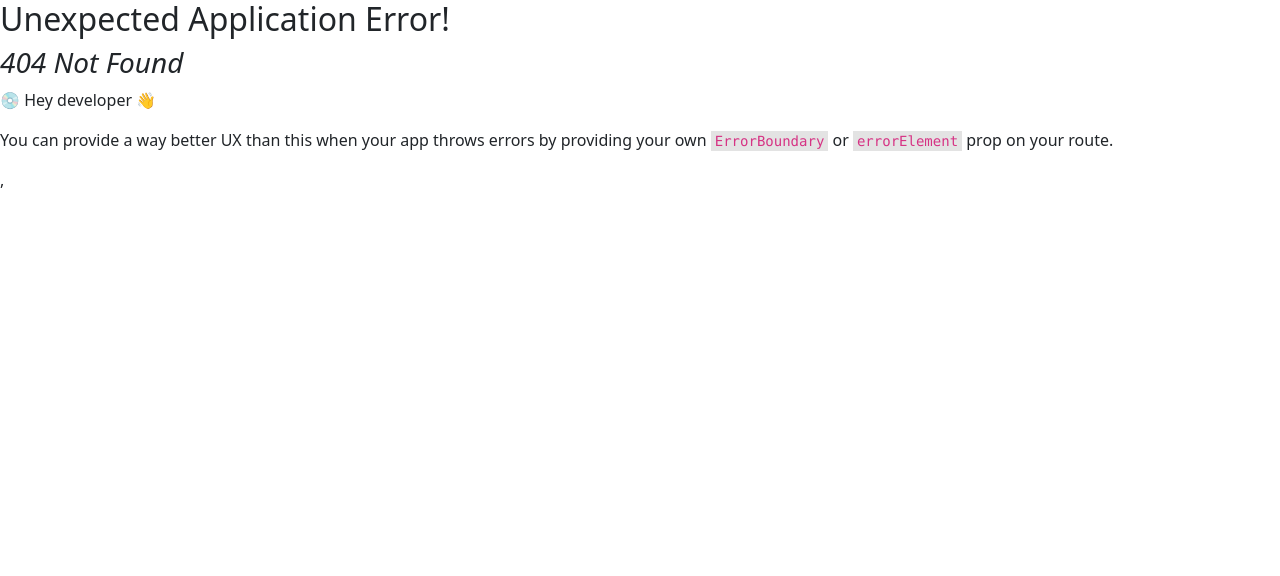
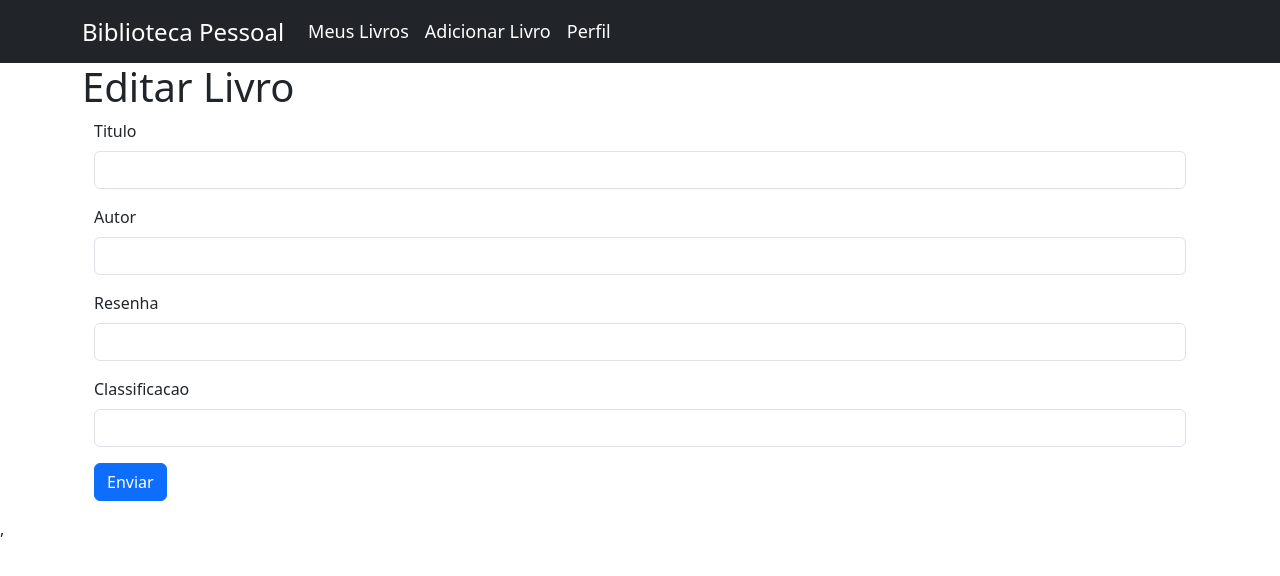
Before and after one commit to luanaFOliveira/bibliotecaPessoal, a React (Create React App) app: page /editBook/1 in a window 1280 px wide. Before the commit this address had no page. Shown: the top 576 px of the page. Built offline with nearby package versions, Linux system fonts and the light colour scheme; no server answers.

Commit message:
edit and delete methods

```diff
--- a/src/AddBook.js
+++ b/src/AddBook.js
@@ -1,21 +1,22 @@
-import React,{useState,useEffect} from 'react';
-import ReactDOM from 'react-dom';
+import React,{useState} from 'react';
 import 'bootstrap/dist/css/bootstrap.min.css';
-import { Button, Container, Form, FormGroup, Input, Label } from 'reactstrap';
+import { Container} from 'reactstrap';
 import NavBar from './Components/NavBar';
-//import BookForm from './Components/BookForm';
+import BookForm from './Components/BookForm';
+import { useNavigate } from 'react-router-dom';
 
 
 function AddBook(){
+
     const initialFormState = {
         titulo: '',
         autor: '',
         resenha: '',
-        classificacao: '',
-        imagem: ''
+        classificacao: ''
     };
 
     const [livro, setLivro] = useState(initialFormState);
+    const navigate = useNavigate();
 
     const handleChange = (event) => {
         const { name, value } = event.target
@@ -26,67 +27,27 @@ function AddBook(){
         event.preventDefault();
 
         await fetch(`http://localhost:8000/api/livros`, {
-          method:'POST',
-          headers: {
+        method:'POST',
+        headers: {
             'Accept': 'application/json',
             'Content-Type': 'application/json'
-          },
-          body: JSON.stringify(livro)
+        },
+        body: JSON.stringify(livro)
         });
         setLivro(initialFormState);
+        navigate('/');
+
     }
 
     return(<div>
         <NavBar />
         <Container>
-        <h1>Novo Livro</h1>
-            <Form onSubmit={handleSubmit}>
-                <FormGroup>
-                    <Label for="titulo">Titulo</Label>
-                    <Input type="text" name="titulo" id="titulo" onChange={handleChange}/>
-                </FormGroup>
-                <FormGroup>
-                    <Label for="autor">Autor</Label>
-                    <Input type="text" name="autor" id="autor" onChange={handleChange}/>
-                </FormGroup>
-                <FormGroup>
-                    <Label for="resenha">Resenha</Label>
-                    <Input type="text" name="resenha" id="resenha" onChange={handleChange}/>
-                </FormGroup>
-                <FormGroup>
-                    <Label for="classificacao">Classificacao</Label>
-                    <Input type="text" name="classificacao" id="classificacao" onChange={handleChange}/>
-                </FormGroup>
-                <FormGroup>
-                    <Button color="primary" type="submit">Enviar</Button>{' '}
-                </FormGroup>
-            </Form>
+            <h1>Novo Livro</h1>
+            <BookForm initialFormState={initialFormState} handleSubmit={handleSubmit} handleChange={handleChange}/>
         </Container>
-        </div>
-    );
+
+    </div>);
 
 }
 
-
-/*
-function AddBook() {
-    const [bookData, setBookData] = useState({
-      titulo: '',
-      autor: '',
-      resenha: '',
-      classificacao: '',
-      imagem: ''
-    });
-
-    const handleOnSubmit = (book) => {
-      console.log(book);
-    };
-
-    return (
-      <React.Fragment>
-        <BookForm book={bookData} handleOnSubmit={handleOnSubmit} />
-      </React.Fragment>
-    );
-}
-*/
 export default AddBook;
--- a/src/App.js
+++ b/src/App.js
@@ -5,6 +5,7 @@ import ListBooksCards from './Components/ListBooksCards';
 import  { Route,Routes } from "react-router-dom";
 import ListBooks from './ListBooks';
 import AddBook from './AddBook';
+import EditBook from './EditBook';
 
 function App() {
 
@@ -13,6 +14,7 @@ function App() {
       <Route path="/" element={<ListBooks/>}></Route>
       <Route path="/listBooks" element={<ListBooks/>}></Route>
       <Route path="/addBook" element={<AddBook/>}></Route>
+      <Route path="/editBook/:id_livro" element={<EditBook/>}></Route>
     </Routes>
   );
 }
--- a/src/Components/BookForm.js
+++ b/src/Components/BookForm.js
@@ -1,121 +1,36 @@
 import React, { useState } from 'react';
-import { Form, Button } from 'reactstrap';
+import { Button, Container, Form, FormGroup, Input, Label } from 'reactstrap';
+import { useNavigate } from 'react-router-dom';
 
-/*
-function BookForm({ props }) {
+function BookForm({initialFormState,handleSubmit,handleChange}) {
 
-  const [book, setBook] = useState({
-    titulo: props.book ? props.book.titulo : '',
-    autor: props.book ? props.book.autor : '',
-    resenha: props.book ? props.book.resenha : '',
-    classificacao: props.book ? props.book.classificacao : '',
-    imagem: props.book ? props.book.imagem : ''
-  });
 
-  const [errorMsg, setErrorMsg] = useState('');
-  const { titulo, autor, classificacao, resenha,imagem } = book;
-
-  const handleOnSubmit = (event) => {
-    event.preventDefault();
-    const values = [titulo, autor, classificacao, resenha,imagem];
-    let errorMsg = '';
-
-    const allFieldsFilled = values.every((field) => {
-      const value = `${field}`.trim();
-      return value !== '' && value !== '0';
-    });
-
-    if (allFieldsFilled) {
-      const book = {
-        titulo,
-        autor,
-        classificacao,
-        resenha,
-        imagem
-      };
-      props.handleOnSubmit(book);
-    } else {
-      errorMsg = 'Please fill out all the fields.';
-    }
-    setErrorMsg(errorMsg);
-  };
-
-  const handleInputChange = (event) => {
-    const { name, value } = event.target;
-
-    setBook((prevState) => ({
-        ...prevState,
-        [name]: value
-    }));
-
-  };
-
-  return (
-    <div className="main-form">
-      {errorMsg && <p className="errorMsg">{errorMsg}</p>}
-      <Form onSubmit={handleOnSubmit}>
-        <Form.Group controlId="name">
-          <Form.Label>Book Name</Form.Label>
-          <Form.Control
-            className="input-control"
-            type="text"
-            name="titulo"
-            value={titulo}
-            placeholder="Enter name of book"
-            onChange={handleInputChange}
-          />
-        </Form.Group>
-        <Form.Group controlId="autor">
-          <Form.Label>Book autor</Form.Label>
-          <Form.Control
-            className="input-control"
-            type="text"
-            name="autor"
-            value={autor}
-            placeholder="Enter name of autor"
-            onChange={handleInputChange}
-          />
-        </Form.Group>
-        <Form.Group controlId="resenha">
-          <Form.Label>resenha</Form.Label>
-          <Form.Control
-            className="input-control"
-            type="text"
-            name="resenha"
-            value={resenha}
-            placeholder="Enter available resenha"
-            onChange={handleInputChange}
-          />
-        </Form.Group>
-        <Form.Group controlId="classificacao">
-          <Form.Label>Book classificacao</Form.Label>
-          <Form.Control
-            className="input-control"
-            type="number"
-            name="classificacao"
-            value={classificacao}
-            placeholder="Enter classificacao of book"
-            onChange={handleInputChange}
-          />
-        </Form.Group>
-        <Form.Group controlId="imagem">
-          <Form.Label>URL imagem</Form.Label>
-          <Form.Control
-            className="input-control"
-            type="text"
-            name="imagem"
-            value={imagem}
-            placeholder="Enter url image of book"
-            onChange={handleInputChange}
-          />
-        </Form.Group>
-        <Button variant="primary" type="submit" className="submit-btn">
-          Submit
-        </Button>
-      </Form>
-    </div>
-  );
+    return(<div>
+        <Container>
+            <Form onSubmit={handleSubmit}>
+                <FormGroup>
+                    <Label for="titulo">Titulo</Label>
+                    <Input type="text" name="titulo" id="titulo" placeholder={initialFormState.titulo} onChange={handleChange}/>
+                </FormGroup>
+                <FormGroup>
+                    <Label for="autor">Autor</Label>
+                    <Input type="text" name="autor" id="autor" placeholder={initialFormState.autor} onChange={handleChange}/>
+                </FormGroup>
+                <FormGroup>
+                    <Label for="resenha">Resenha</Label>
+                    <Input type="text" name="resenha" id="resenha" placeholder={initialFormState.resenha} onChange={handleChange}/>
+                </FormGroup>
+                <FormGroup>
+                    <Label for="classificacao">Classificacao</Label>
+                    <Input type="text" name="classificacao" id="classificacao" placeholder={initialFormState.classificacao} onChange={handleChange}/>
+                </FormGroup>
+                <FormGroup>
+                    <Button color="primary" type="submit">Enviar</Button>{' '}
+                </FormGroup>
+            </Form>
+        </Container>
+        </div>
+    );
 };
 
 export default BookForm;
-*/
--- a/src/Components/ListBooksCards.js
+++ b/src/Components/ListBooksCards.js
@@ -3,6 +3,7 @@ import './ListBooksCards.css';
 import 'bootstrap/dist/css/bootstrap.min.css';
 import { FontAwesomeIcon } from '@fortawesome/react-fontawesome';
 import { faStar } from '@fortawesome/free-solid-svg-icons';
+import { Link } from 'react-router-dom';
 
 function StarRating({ rating }) {
     const stars = [];
@@ -16,7 +17,30 @@ function StarRating({ rating }) {
 //<img src="https://via.placeholder.com/100x100" alt="Imagem do Livro 1" className="card-image" />
 //                            <p className="card-text">{resenha}</p>
 
-function Card({titulo,autor,classificacao}){
+const onDelete = (id_livro) => {
+    if (!window.confirm("Deseja realmente excluir este livro?")) return;
+
+    try {
+
+        fetch(`http://localhost:8000/api/livros/${id_livro}`, {
+            method: 'DELETE',
+            headers: {
+            'Accept': 'application/json',
+            'Content-Type': 'application/json'
+            },
+            mode: 'cors'
+        });
+
+        alert("Livro excluído com sucesso");
+        } catch (error) {
+        console.log(error);
+        alert("Não foi possível excluir o livro.");
+    }
+
+}
+
+function Card({titulo,autor,classificacao,id_livro}){
+
     return (
         <div className="col-3 bg-transparent">
             <div className="card custom-card">
@@ -28,8 +52,8 @@ function Card({titulo,autor,classificacao}){
                             <div className="card-footer">
                                 <StarRating rating={classificacao} />
                                 <div className="card-links">
-                                    <a href="#" className="card-link">Editar</a>
-                                    <a href="#" className="card-link">Excluir</a>
+                                    <Link to={`/editBook/${id_livro}`} className="card-link">Editar</Link>
+                                    <a href="/" className="card-link" onClick={() => onDelete(id_livro)}>Excluir</a>
                                 </div>
                             </div>
                         </div>
@@ -44,7 +68,7 @@ function ListBooksCards({livros}){
     return (
         <div className="row">
           {livros.map((card, index) => (
-            <Card key={index} titulo={card.titulo} autor={card.autor} classificacao={card.classificacao}/>
+            <Card key={index} titulo={card.titulo} autor={card.autor} classificacao={card.classificacao} id_livro={card.id}/>
           ))}
         </div>
     );
--- /dev/null
+++ b/src/EditBook.js
@@ -0,0 +1,79 @@
+import React,{useState,useEffect} from 'react';
+import 'bootstrap/dist/css/bootstrap.min.css';
+import { Container } from 'reactstrap';
+import NavBar from './Components/NavBar';
+import BookForm from './Components/BookForm';
+import { useNavigate,useParams } from 'react-router-dom';
+
+
+function EditBook(){
+
+    const params = useParams();
+    const id_livro = params.id_livro;
+
+    const [livro_temp,setLivroTemp] = useState([]);
+
+    const getLivroTemp = async () =>{
+
+        await fetch(`http://localhost:8000/api/livros/${id_livro}`, {
+            method: 'GET',
+            headers: {
+            'Accept': 'application/json',
+            'Content-Type': 'application/json'
+            },
+            mode: 'cors'
+        })
+            .then(response => response.json())
+            .then(livro_temp => setLivroTemp(livro_temp))
+            .catch(error => {
+            console.error(error);
+            });
+    }
+    useEffect(() => {
+        getLivroTemp();
+    },[]);
+
+    const initialFormState = {
+        titulo: livro_temp.titulo,
+        autor: livro_temp.autor,
+        resenha: livro_temp.resenha,
+        classificacao: livro_temp.classificacao
+    };
+
+
+    const [livro, setLivro] = useState(initialFormState);
+    const navigate = useNavigate();
+
+    const handleChange = (event) => {
+        const { name, value } = event.target
+        setLivro({ ...livro, [name]: value })
+    }
+
+    const handleSubmit = async (event) => {
+        event.preventDefault();
+
+        await fetch(`http://localhost:8000/api/livros/${id_livro}`, {
+            method:'PUT',
+            headers: {
+                'Accept': 'application/json',
+                'Content-Type': 'application/json'
+            },
+            body: JSON.stringify(livro)
+        });
+        setLivro(initialFormState);
+        navigate('/');
+
+    }
+
+    return(<div>
+        <NavBar />
+        <Container>
+            <h1>Editar Livro</h1>
+            <BookForm initialFormState={initialFormState} handleSubmit={handleSubmit} handleChange={handleChange}/>
+        </Container>
+
+    </div>);
+
+}
+
+export default EditBook;
--- a/src/index.js
+++ b/src/index.js
@@ -7,6 +7,7 @@ import { StrictMode } from 'react';
 import { createBrowserRouter, RouterProvider, Route } from 'react-router-dom';
 import ListBooks from './ListBooks';
 import AddBook from './AddBook';
+import EditBook from './EditBook';
 
 const router = createBrowserRouter([
   {
@@ -20,6 +21,10 @@ const router = createBrowserRouter([
   {
     path:"/addBook",
     element:<AddBook/>,
+  },
+  {
+    path:"/editBook/:id_livro",
+    element:<EditBook/>,
   },
 
 ]);
```
